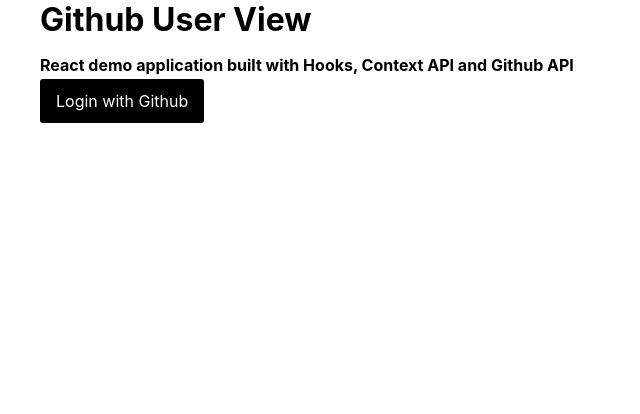
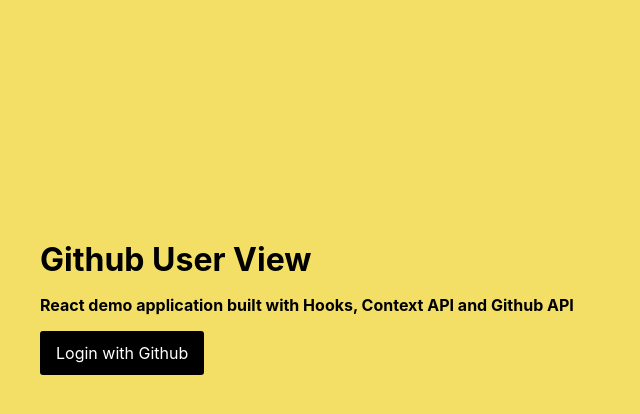
Before and after one commit to kohgpat/github-user-view, a React (Create React App) app: page / in a window 1280 px wide. Shown: the top 414 px of the page, without its empty margins (0-640 px from the left). Built offline with nearby package versions, Linux system fonts and the light colour scheme; no server answers.

Commit message:
Update styles

```diff
--- a/src/components/LoginButton/LoginButton.module.css
+++ b/src/components/LoginButton/LoginButton.module.css
@@ -4,4 +4,5 @@
   background-color: #000;
   border-radius: 3px;
   color: #fff;
+  display: inline-block;
 }
--- a/src/components/Screen/Screen.module.css
+++ b/src/components/Screen/Screen.module.css
@@ -1,4 +1,10 @@
 .screen {
   height: 100vh;
   width: 100vw;
+  background-color: #F3DF66;
+  overflow: auto;
 }
+
+.landing {
+  padding-top: 30vh;
+}
--- a/src/components/Screen/index.js
+++ b/src/components/Screen/index.js
@@ -1,6 +1,13 @@
 import React from "react";
+import cn from "classnames";
 import s from "./Screen.module.css";
 
-const Screen = ({ children }) => <div className={s.screen}>{children}</div>;
+const Screen = ({ children, landing }) => {
+  if (landing) {
+    return <div className={cn([s.screen, s.landing])}>{children}</div>;
+  }
+
+  return <div className={s.screen}>{children}</div>;
+};
 
 export default Screen;
--- a/src/screens/Landing/index.js
+++ b/src/screens/Landing/index.js
@@ -16,7 +16,7 @@
   }
 
   return (
-    <Screen>
+    <Screen landing>
       <Container>
         <Title>Github User View</Title>
         <Subtitle>
```
